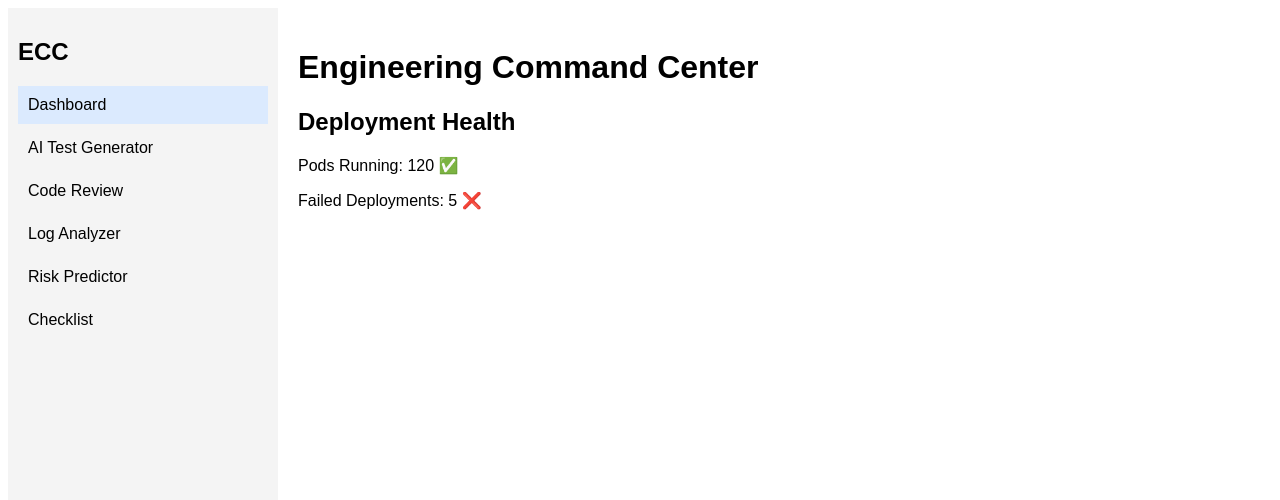
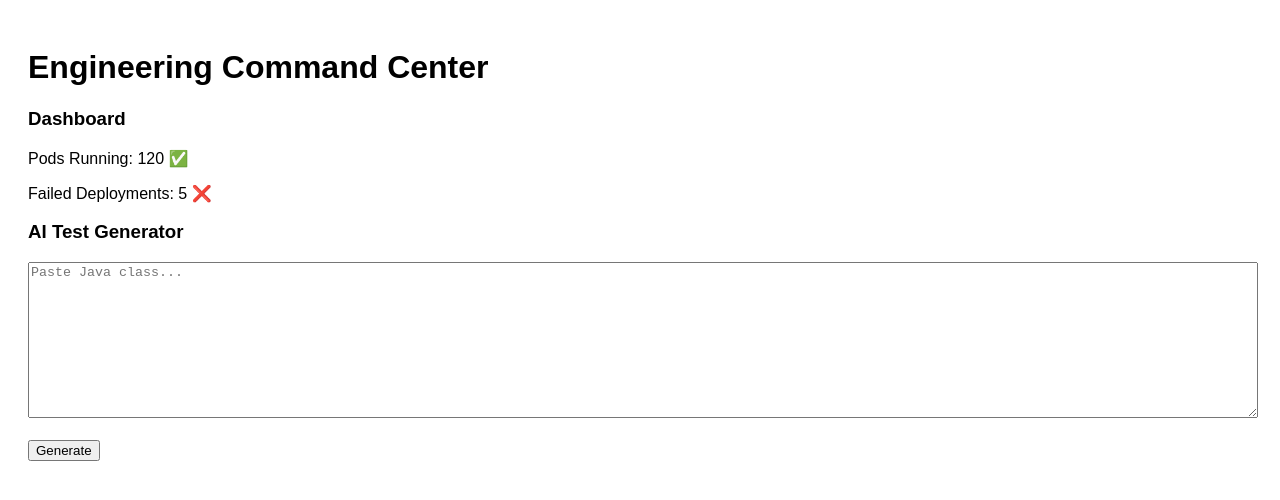
Before and after one commit to janakireddy2026/ecc-dashboard, a Next.js app: page / in a window 1280 px wide. Shown: the top 500 px of the page. Built offline with nearby package versions, Linux system fonts and the light colour scheme.

Commit message:
Update page.tsx

```diff
--- a/app/page.tsx
+++ b/app/page.tsx
@@ -1,100 +1,28 @@
 "use client";
 import React, { useState } from "react";
 
-const menuItems = [
-  "Dashboard",
-  "AI Test Generator",
-  "Code Review",
-  "Log Analyzer",
-  "Risk Predictor",
-  "Checklist",
-];
-
 export default function Page() {
-  const [selected, setSelected] = useState<string>("Dashboard");
-
-  const renderContent = () => {
-    switch (selected) {
-      case "Dashboard":
-        return (
-          <div>
-            <h2>Deployment Health</h2>
-            <p>Pods Running: 120 ✅</p>
-            <p>Failed Deployments: 5 ❌</p>
-          </div>
-        );
-
-      case "AI Test Generator":
-        return (
-          <div>
-            <textarea placeholder="Paste Java class..." style={{width:"100%",height:"200px"}}/>
-            <br /><br />
-            <button>Generate JUnit</button>
-          </div>
-        );
-
-      case "Code Review":
-        return (
-          <div>
-            <textarea placeholder="Paste code..." style={{width:"100%",height:"200px"}}/>
-            <br /><br />
-            <button>Analyze</button>
-          </div>
-        );
-
-      case "Log Analyzer":
-        return (
-          <div>
-            <textarea placeholder="Paste logs..." style={{width:"100%",height:"200px"}}/>
-            <br /><br />
-            <button>Analyze Logs</button>
-          </div>
-        );
-
-      case "Risk Predictor":
-        return <h3 style={{color:"red"}}>High Risk (78%)</h3>;
-
-      case "Checklist":
-        return (
-          <ul>
-            <li>✔ Firewall rules updated</li>
-            <li>✔ DB migration done</li>
-            <li>✔ Backup verified</li>
-          </ul>
-        );
-
-      default:
-        return <p>Module UI</p>;
-    }
-  };
+  const [text, setText] = useState("");
 
   return (
-    <div style={{ display: "flex", height: "100vh", fontFamily: "Arial" }}>
+    <div style={{ padding: "20px", fontFamily: "Arial" }}>
+      <h1>Engineering Command Center</h1>
 
-      {/* Sidebar */}
-      <div style={{ width: "250px", background: "#f4f4f4", padding: "10px" }}>
-        <h2>ECC</h2>
-        {menuItems.map((item) => (
-          <div
-            key={item}
-            onClick={() => setSelected(item)}
-            style={{
-              padding: "10px",
-              cursor: "pointer",
-              background: selected === item ? "#dbeafe" : "",
-              marginBottom: "5px",
-            }}
-          >
-            {item}
-          </div>
-        ))}
-      </div>
+      <h3>Dashboard</h3>
+      <p>Pods Running: 120 ✅</p>
+      <p>Failed Deployments: 5 ❌</p>
 
-      {/* Main Content */}
-      <div style={{ flex: 1, padding: "20px" }}>
-        <h1>Engineering Command Center</h1>
-        {renderContent()}
-      </div>
+      <h3>AI Test Generator</h3>
+      <textarea
+        value={text}
+        onChange={(e) => setText(e.target.value)}
+        placeholder="Paste Java class..."
+        style={{ width: "100%", height: "150px" }}
+      />
+
+      <br /><br />
+      <button>Generate</button>
     </div>
   );
 }
+``
```
